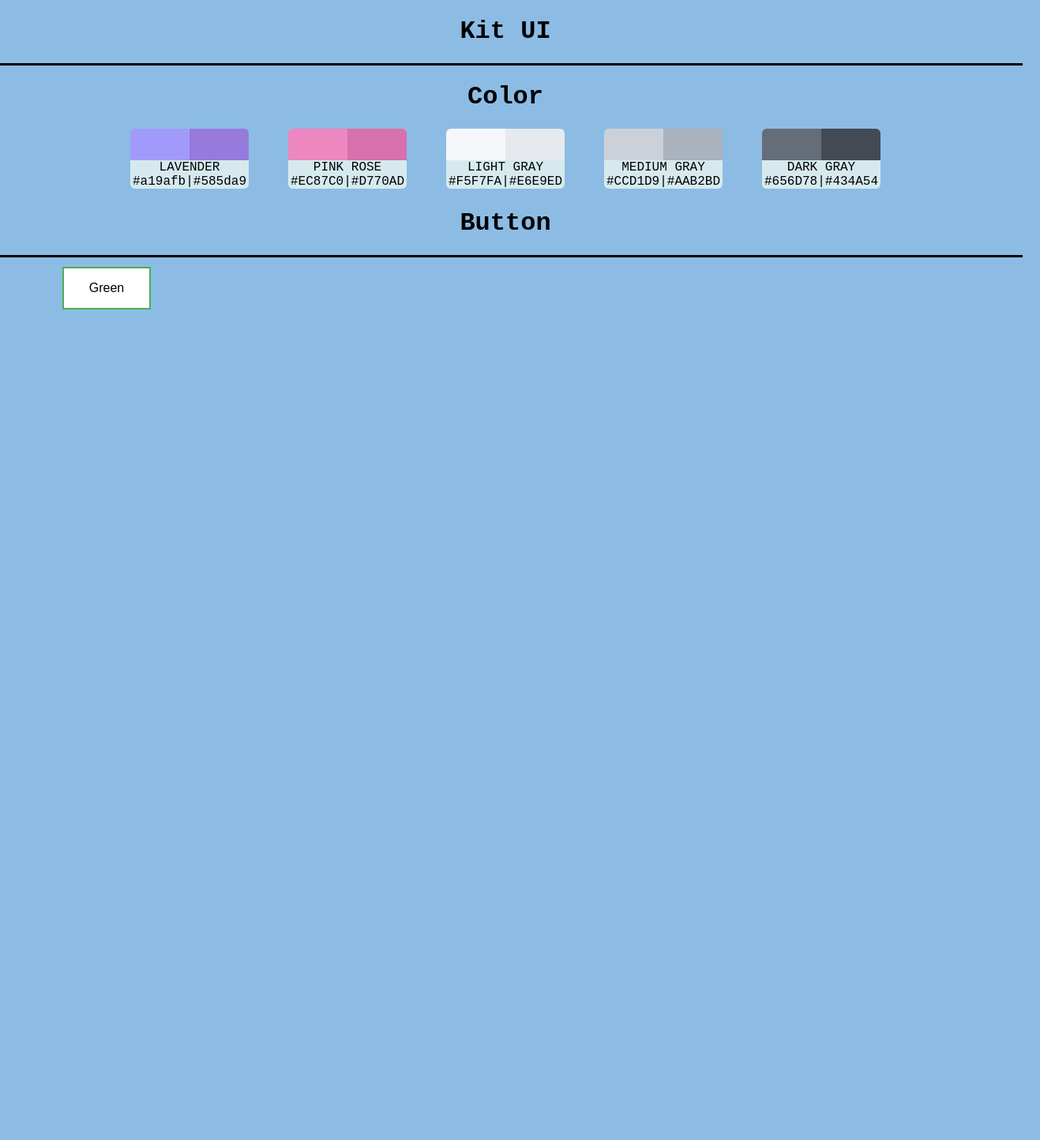
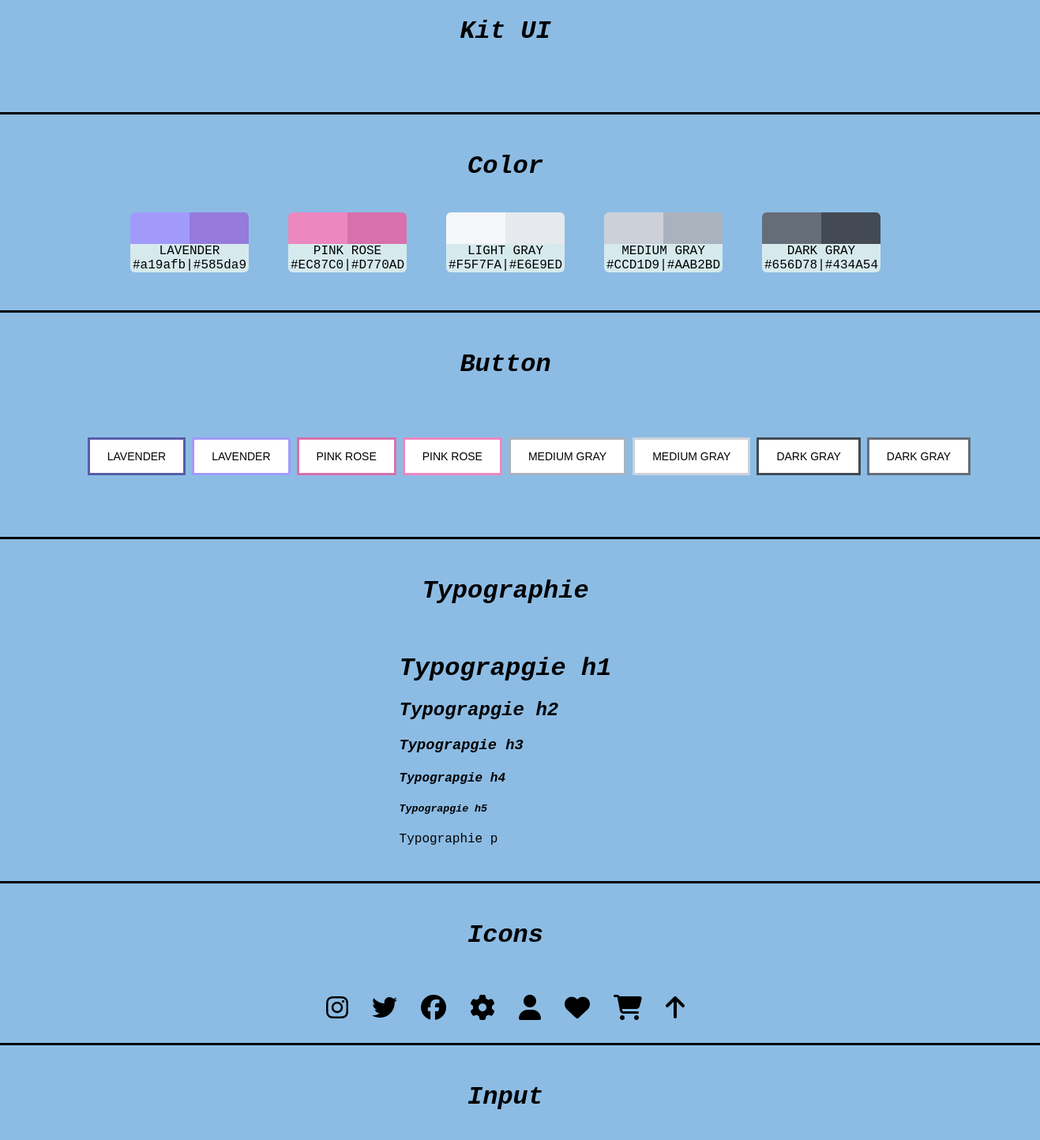
Before and after one commit to Lucasss12/Kit_UI, a plain HTML site: page index.html in a window 1280 px wide. Shown: the whole page at 79% size, 1317 px wide, since content can reach past the window. Before the commit the page ends 800 px from the top, so only its background shows below. Drawn offline with Linux system fonts and the light colour scheme.

Commit message:
Version 2.0

```diff
--- a/index.html
+++ b/index.html
@@ -4,14 +4,18 @@
     <meta charset="UTF-8">
     <meta http-equiv="X-UA-Compatible" content="IE=edge">
     <meta name="viewport" content="width=device-width, initial-scale=1.0">
+    <script src="https://kit.fontawesome.com/cdb73c6ea1.js" crossorigin="anonymous"></script>
     <link rel="stylesheet" href="style.css">
     <title>Kit UI</title>
 </head>
 <body>
-    <h1>Kit UI</h1>
+    <h1 class="title">Kit UI</h1>
+    <br><br><br>
     <hr>
 
-    <h1>Color</h1>
+    <br>
+    <h1 class="title">Color</h1>
+    <br>
         <div class="test">
             <div class="gen_box">
                 <div class="color_box">
@@ -72,15 +76,68 @@
                 </div>
             </div>
         </div>
+    <br><br>
 
+    <hr>
+    <br>
+    <h1 class="title">Button</h1>
+    <br>
 
-    <h1>Button</h1>
+    <div class="box_button">
+        <button class="button button1">LAVENDER</button>
+        <button class="button button1-2">LAVENDER</button>
+        <button class="button button2">PINK ROSE</button>
+        <button class="button button2-2">PINK ROSE</button>
+        <button class="button button3">MEDIUM GRAY</button>
+        <button class="button button3-2">MEDIUM GRAY</button>
+        <button class="button button4">DARK GRAY</button>
+        <button class="button button4-2">DARK GRAY</button>
+    </div>
+    <br><br>
+
     <hr>
+    <br>
+    <h1 class="title">Typographie</h1>
+    <br>
 
-    <div>
-        <button class="button button1">Green</button>
+    <div class="container_typo">
+        <div class="box_typo">
+            <h1 id="h1_demo">Typograpgie h1</h1>
+            <h2>Typograpgie h2</h2>
+            <h3>Typograpgie h3</h3>
+            <h4>Typograpgie h4</h4>
+            <h5>Typograpgie h5</h5>
+            <p>Typographie p</p>
+        </div>
     </div>
+    <br><br>
 
+    <hr>
+    <br>
+    <h1 class="title">Icons</h1>
+    <br><br>
+
+    <div class="box_icons">
+        <i class="icon fa-brands fa-instagram fa-2xl"></i>
+        <i class="icon fa-brands fa-twitter fa-2xl"></i>
+        <i class="icon fa-brands fa-facebook fa-2xl"></i>
+        <i class="icon fa-solid fa-gear fa-2xl"></i>
+        <i class="icon fa-solid fa-user fa-2xl"></i>
+        <i class="icon fa-sharp fa-solid fa-heart fa-2xl"></i>
+        <i class="icon fa-sharp fa-solid fa-cart-shopping fa-2xl"></i>
+        <i class="icon fa-sharp fa-solid fa-arrow-up fa-2xl"></i>
+    </div>
+    <br><br>
+
+    <hr>
+    <br>
+    <h1 class="title">Input </h1>
+    <br><br>
+
+    <div class="box_input">
+
+    </div>
+    <br><br>
 
 </body>
 </html>
--- a/style.css
+++ b/style.css
@@ -6,7 +6,18 @@ body
     margin-right: 6%;
 }
 
-h1
+p
+{
+    margin: 0;
+    padding: 0;
+}
+
+h1,h2,h3,h4,h5
+{
+    font-style: oblique;
+}
+
+.title
 {
     display: flex;
     justify-content: center;
@@ -18,8 +29,8 @@ hr
     background-color: #000000;
     border: none;
     width: auto;
-    margin-left: -92px;
-    margin-right: -92px;
+    margin-left: -114px;
+    margin-right: -114px;
 }
 
 .box
@@ -27,6 +38,10 @@ hr
     height: 80px;
     width: 150px;
 }
+
+/************************/
+/*      Color          */
+/************************/
 
 #color_square_1
 {
@@ -140,12 +155,6 @@ hr
     border-bottom-left-radius: 6px 6px;
 }
 
-p
-{
-    margin: 0;
-    padding: 0;
-}
-
 #text_color
 {
     text-align: center;
@@ -169,28 +178,172 @@ p
     justify-content: center;
 }
 
+/************************/
+/*      Button          */
+/************************/
 
-.button {
-    background-color: #4CAF50; /* Green */
-    border: none;
-    color: white;
-    padding: 16px 32px;
+.button
+{
+    padding: 13px 22px;
     text-align: center;
     text-decoration: none;
     display: inline-block;
-    font-size: 16px;
+    font-size: 14px;
     margin: 4px 2px;
     transition-duration: 0.4s;
     cursor: pointer;
-  }
+}
 
-  .button1 {
+.button1
+{
     background-color: white;
     color: black;
-    border: 2px solid #4CAF50;
-  }
+    border: 3px solid #585da9;
+}
 
-  .button1:hover {
-    background-color: #4CAF50;
+.button1:hover
+{
+    background-color: #a19afb;
     color: white;
-  }
+}
+
+.button1-2
+{
+    background-color: white;
+    color: black;
+    border: 3px solid #a19afb;
+}
+
+.button1-2:hover
+{
+    background-color: #585da9;
+    color: white;
+}
+
+.button2
+{
+    background-color: white;
+    color: black;
+    border: 3px solid #D770AD;
+}
+
+.button2:hover
+{
+    background-color: #EC87C0;
+    color: white;
+}
+
+.button2-2
+{
+    background-color: white;
+    color: black;
+    border: 3px solid #EC87C0;
+}
+
+.button2-2:hover
+{
+    background-color: #D770AD;
+    color: white;
+}
+
+.button3
+{
+    background-color: white;
+    color: black;
+    border: 3px solid #AAB2BD;
+}
+
+.button3:hover
+{
+    background-color: #CCD1D9;
+    color: rgb(255, 255, 255);
+}
+
+.button3-2
+{
+    background-color: white;
+    color: black;
+    border: 3px solid #CCD1D9;
+}
+
+.button3-2:hover
+{
+    background-color: #AAB2BD;
+    color: rgb(255, 255, 255);
+}
+
+.button4
+{
+    background-color: white;
+    color: black;
+    border: 3px solid #434A54;
+}
+
+.button4:hover
+{
+    background-color: #656D78;
+    color: rgb(255, 255, 255);
+}
+
+.button4-2
+{
+    background-color: white;
+    color: black;
+    border: 3px solid #656D78;
+}
+
+.button4-2:hover
+{
+    background-color: #434A54;
+    color: rgb(255, 255, 255);
+}
+
+.box_button
+{
+    width: 100%;
+    display: flex;
+    justify-content: center;
+    justify-content: space-around;
+    margin: 30px;
+}
+
+/************************/
+/*      Typographie     */
+/************************/
+
+.container_typo
+{
+    display: flex;
+    justify-content: center;
+}
+
+.box_typo
+{
+    display: block;
+}
+
+/************************/
+/*      Icon            */
+/************************/
+
+.box_icons
+{
+    display: flex;
+    justify-content: center;
+}
+.h1_demo
+{
+    display: block;
+    justify-content: flex-start;
+}
+
+.icon
+{
+    margin-right: 15px;
+    margin-left: 15px;
+    margin-top: 15px;
+}
+
+/************************/
+/*      Input           */
+/************************/
```
